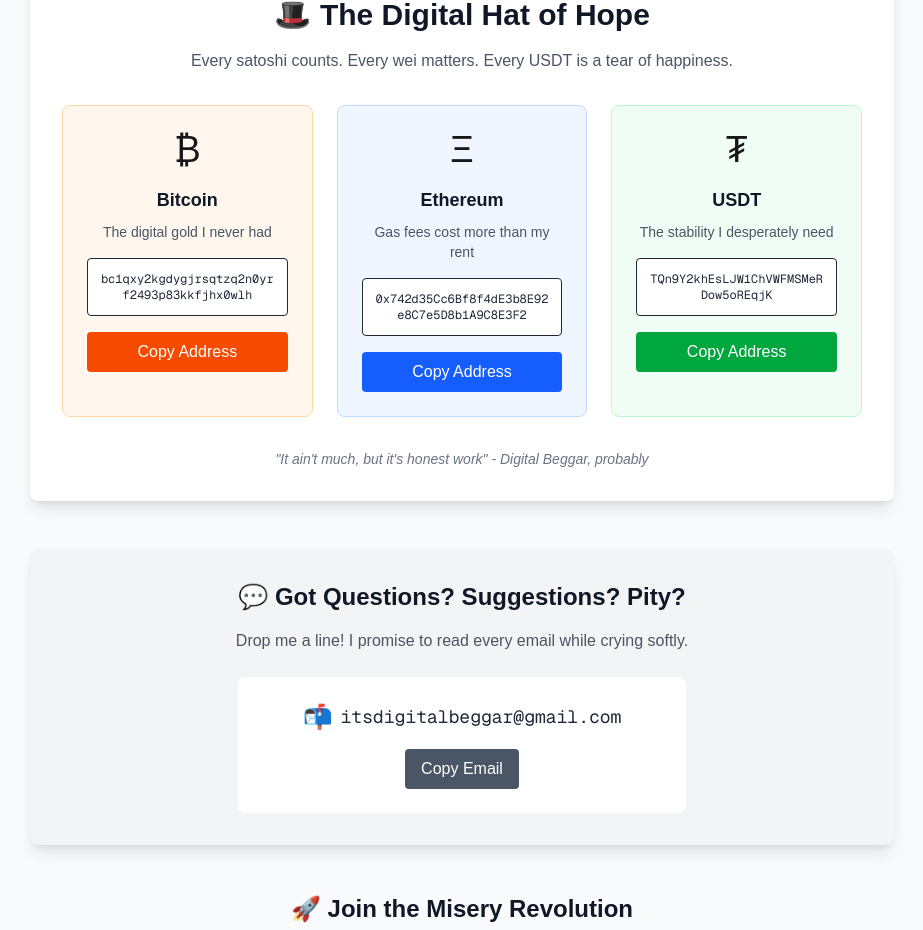
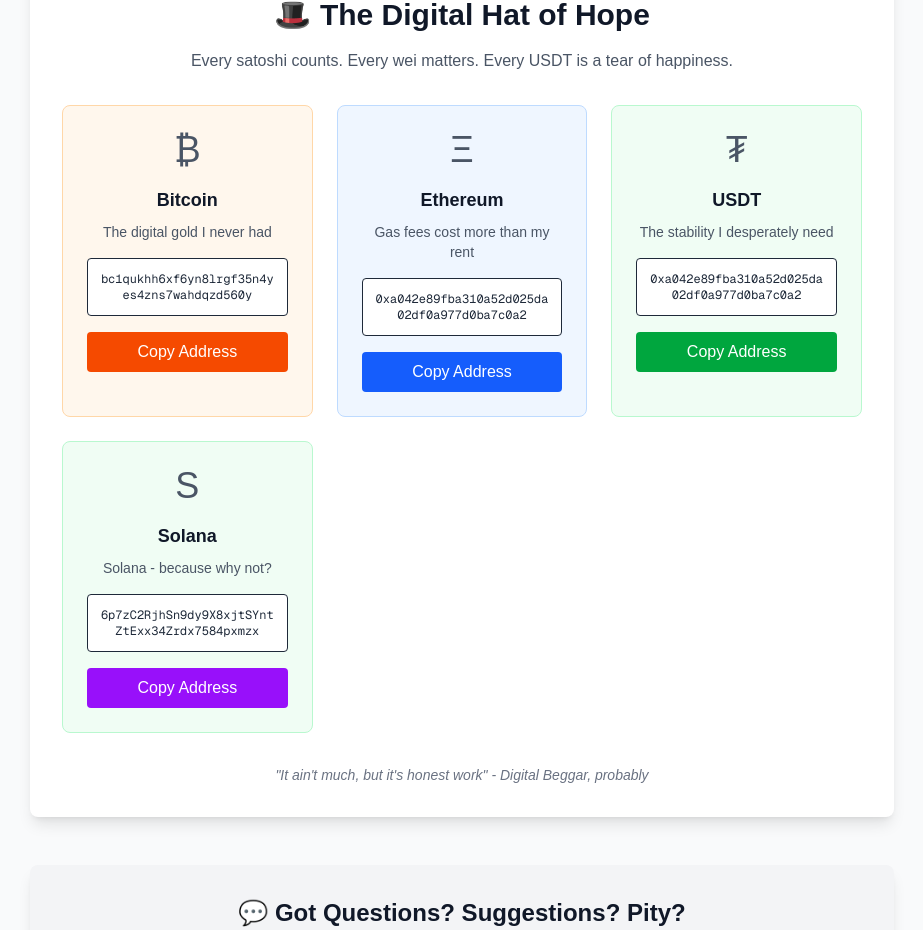
Before and after one commit to Ghavvvo/digital-beggar, a Next.js app: page / in a window 1280 px wide. Shown: the part 1359-2289 px from the top of the page, without its empty margins (178-1101 px from the left). Built offline with nearby package versions, Linux system fonts and the light colour scheme.

Commit message:
update to real address

```diff
--- a/src/components/WalletCard.tsx
+++ b/src/components/WalletCard.tsx
@@ -18,13 +18,13 @@
       case 'USDT':
         return 'bg-green-600 hover:bg-green-700';
       default:
-        return 'bg-gray-600 hover:bg-gray-700';
+        return 'bg-purple-600 hover:bg-purple-700';
     }
   };
 
   return (
     <div className={`${wallet.bgColor} border rounded-lg p-6 text-center`}>
-      <div className="text-4xl mb-4">{wallet.symbol}</div>
+      <div className="text-4xl text-gray-600 mb-4">{wallet.symbol}</div>
       <h3 className="font-bold text-lg mb-2 text-gray-900">{wallet.name}</h3>
       <p className="text-sm text-gray-600 mb-4">{wallet.description}</p>
       <div className="bg-white p-3 rounded border text-xs font-mono break-all mb-4 text-gray-800">
--- a/src/data/donantes.ts
+++ b/src/data/donantes.ts
@@ -24,7 +24,7 @@
 export const walletAddresses: WalletAddress[] = [
   {
     symbol: "₿",
-    address: "bc1qxy2kgdygjrsqtzq2n0yrf2493p83kkfjhx0wlh",
+    address: "bc1qukhh6xf6yn8lrgf35n4yes4zns7wahdqzd560y",
     name: "Bitcoin",
     description: "The digital gold I never had",
     color: "text-orange-600",
@@ -32,7 +32,7 @@
   },
   {
     symbol: "Ξ",
-    address: "0x742d35Cc6Bf8f4dE3b8E92e8C7e5D8b1A9C8E3F2",
+    address: "0xa042e89fba310a52d025da02df0a977d0ba7c0a2",
     name: "Ethereum",
     description: "Gas fees cost more than my rent",
     color: "text-blue-600",
@@ -40,10 +40,18 @@
   },
   {
     symbol: "₮",
-    address: "TQn9Y2khEsLJW1ChVWFMSMeRDow5oREqjK",
+    address: "0xa042e89fba310a52d025da02df0a977d0ba7c0a2",
     name: "USDT",
     description: "The stability I desperately need",
     color: "text-green-600",
     bgColor: "bg-green-50 border-green-200"
+  },
+  {
+    symbol: "S",
+    address: "6p7zC2RjhSn9dy9X8xjtSYntZtExx34Zrdx7584pxmzx",
+    name: "Solana",
+    description: "Solana - because why not?",
+    color: "text-yellow-600",
+    bgColor: "bg-green-50 border-green-200"
   }
 ];
```
